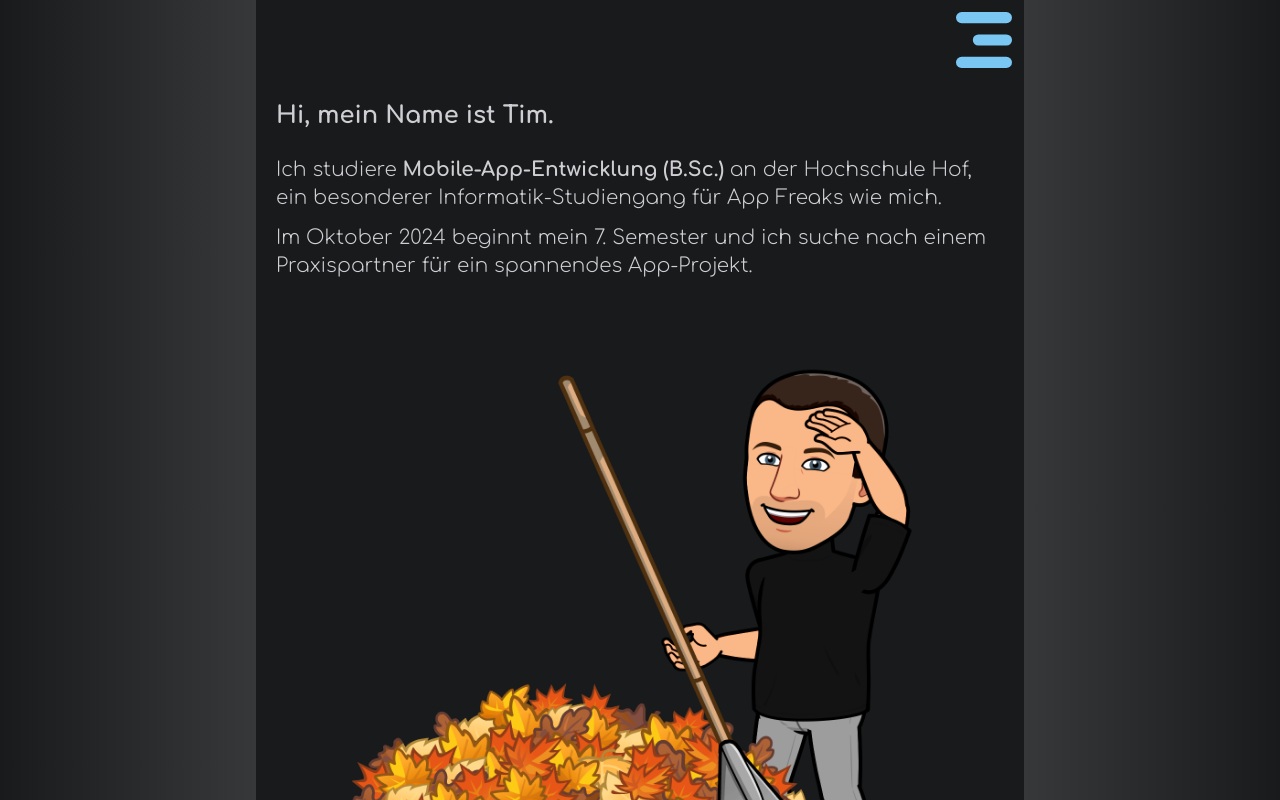
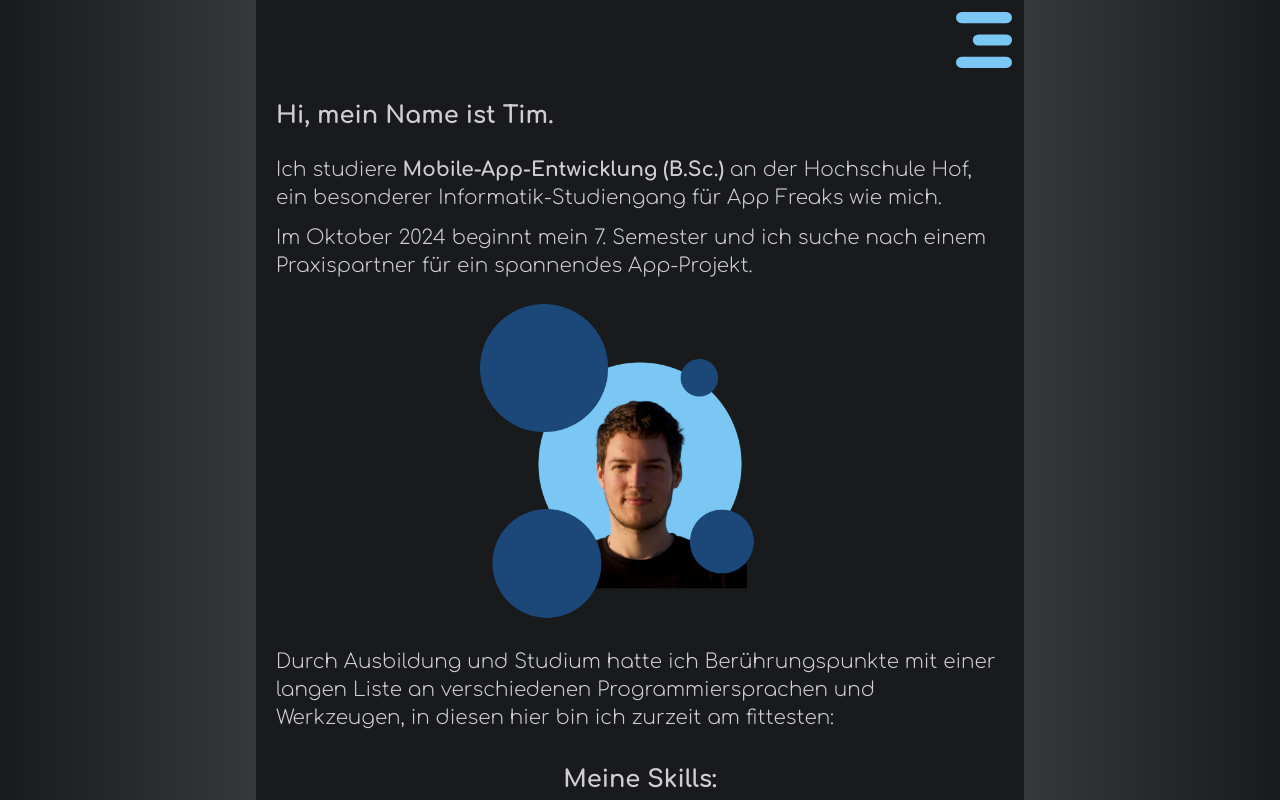
Before and after one commit to tim-w97/MyProfilePage, a React (Create React App) app: page / in a window 1280 px wide. Shown: the top 800 px of the page. Built offline with nearby package versions, Linux system fonts and the light colour scheme.

Commit message:
added new image for the welcome section

```diff
--- a/src/widgets/Welcome.js
+++ b/src/widgets/Welcome.js
@@ -1,4 +1,4 @@
-import sticker from "../assets/images/sticker.png";
+import timWithCircles from "../assets/images/tim with circles.png";
 
 function Welcome(props) {
     return (
@@ -21,14 +21,13 @@ function Welcome(props) {
                 nach einem Praxispartner für ein spannendes App-Projekt.
             </p>
 
-            <img src={sticker} alt="Sticker variant of Tim"></img>
-
-            <p className="mt-6">
+            <img className='max-w-80 m-auto my-6' src={timWithCircles} alt='Tim with circles'/>
+            <p>
                 Durch Ausbildung und Studium hatte ich Berührungspunkte mit einer langen Liste an verschiedenen
                 Programmiersprachen und Werkzeugen, in diesen hier bin ich zurzeit am fittesten:
             </p>
         </div>
-);
+    );
 }
 
 export default Welcome;
```
Also changed, not shown: src/assets/images/tim with circles.png (added).
